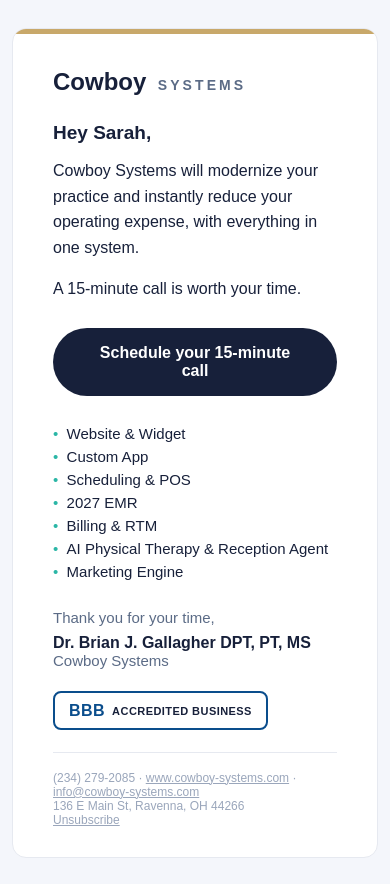
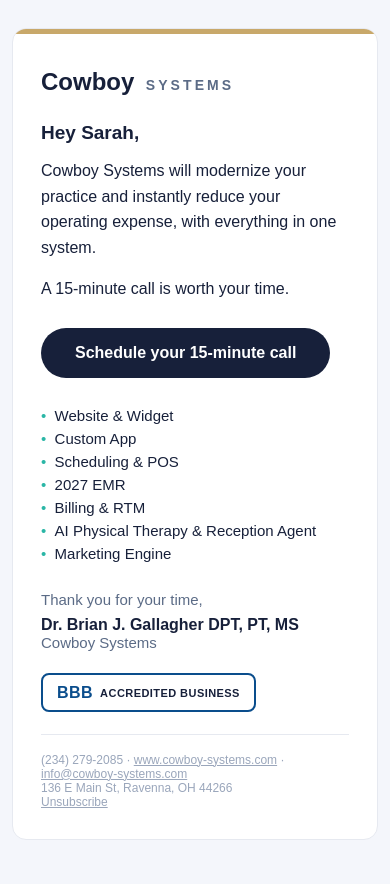
Before and after one commit to Tolliekop911/Outreach-engine-, a website: page public/email-preview.html in a window 390 px wide. Drawn offline with Linux system fonts and the light colour scheme.

Commit message:
Email template: responsive (viewport meta + 28px padding) for mobile

```diff
--- a/public/email-preview.html
+++ b/public/email-preview.html
@@ -1,23 +1,23 @@
-<!doctype html><html><body style="margin:0;padding:0;background:#f4f6fb">
+<!doctype html><html><head><meta charset="utf-8"><meta name="viewport" content="width=device-width,initial-scale=1"></head><body style="margin:0;padding:0;background:#f4f6fb">
 <table role="presentation" width="100%" cellpadding="0" cellspacing="0" style="background:#f4f6fb">
  <tr><td align="center" style="padding:28px 12px">
   <table role="presentation" width="600" cellpadding="0" cellspacing="0" style="max-width:600px;width:100%;background:#ffffff;border-radius:14px;overflow:hidden;border:1px solid #e6e9f0">
    <tr><td style="height:5px;background:#c8a86a;font-size:0;line-height:0">&nbsp;</td></tr>
-   <tr><td style="padding:34px 40px 0">
+   <tr><td style="padding:34px 28px 0">
      <div style="font-family:Arial,Helvetica,sans-serif"><span style="font-size:24px;font-weight:800;color:#17203a">Cowboy</span>
        <span style="font-size:14px;font-weight:700;letter-spacing:.22em;color:#5b6b86">&nbsp;SYSTEMS</span></div>
    </td></tr>
-   <tr><td style="padding:26px 40px 0;font-family:Arial,Helvetica,sans-serif">
+   <tr><td style="padding:26px 28px 0;font-family:Arial,Helvetica,sans-serif">
      <div style="font-size:19px;font-weight:700;color:#17203a;margin-bottom:14px">Hey Sarah,</div>
      <p style="margin:0 0 16px;font-size:16px;line-height:1.6;color:#17203a">Cowboy Systems will modernize your practice and instantly reduce your operating expense, with everything in one system.</p><p style="margin:0 0 16px;font-size:16px;line-height:1.6;color:#17203a">A 15-minute call is worth your time.</p>
    </td></tr>
-   <tr><td style="padding:10px 40px 6px">
+   <tr><td style="padding:10px 28px 6px">
      <table role="presentation" cellpadding="0" cellspacing="0"><tr>
        <td align="center" bgcolor="#17203a" style="border-radius:40px">
          <a href="https://outreach-engine-steel.vercel.app/t/click/eyJrIjoiYyIsIm0iOiIyMjIyMjIyMi0yMjIyLTIyMjItMjIyMi0yMjIyMjIyMjIyMjIiLCJ1IjoiaHR0cHM6Ly93d3cuY293Ym95LXN5c3RlbXMuY29tIn0.Reki63gzdoZlw2ed-Rm7LPF9YU_AzrhIwJVldCm-Ues" style="display:inline-block;padding:16px 34px;font-family:Arial,Helvetica,sans-serif;font-size:16px;font-weight:700;color:#ffffff;text-decoration:none">Schedule your 15-minute call</a>
        </td></tr></table>
    </td></tr>
-   <tr><td style="padding:20px 40px 0">
+   <tr><td style="padding:20px 28px 0">
      <table role="presentation" cellpadding="0" cellspacing="0"><tr><td style="padding:3px 0;font-size:15px;color:#17203a;font-family:Arial,Helvetica,sans-serif">
        <span style="color:#2bb6a6">&#8226;</span>&nbsp;&nbsp;Website &amp; Widget</td></tr><tr><td style="padding:3px 0;font-size:15px;color:#17203a;font-family:Arial,Helvetica,sans-serif">
        <span style="color:#2bb6a6">&#8226;</span>&nbsp;&nbsp;Custom App</td></tr><tr><td style="padding:3px 0;font-size:15px;color:#17203a;font-family:Arial,Helvetica,sans-serif">
@@ -27,13 +27,13 @@
        <span style="color:#2bb6a6">&#8226;</span>&nbsp;&nbsp;AI Physical Therapy &amp; Reception Agent</td></tr><tr><td style="padding:3px 0;font-size:15px;color:#17203a;font-family:Arial,Helvetica,sans-serif">
        <span style="color:#2bb6a6">&#8226;</span>&nbsp;&nbsp;Marketing Engine</td></tr></table>
    </td></tr>
-   <tr><td style="padding:26px 40px 0;font-family:Arial,Helvetica,sans-serif;font-size:15px;color:#5b6b86">Thank you for your time,</td></tr>
-   <tr><td style="padding:8px 40px 0;font-family:Arial,Helvetica,sans-serif">
+   <tr><td style="padding:26px 28px 0;font-family:Arial,Helvetica,sans-serif;font-size:15px;color:#5b6b86">Thank you for your time,</td></tr>
+   <tr><td style="padding:8px 28px 0;font-family:Arial,Helvetica,sans-serif">
      <div style="font-size:16px;font-weight:700;color:#17203a">Dr. Brian J. Gallagher DPT, PT, MS</div>
      <div style="font-size:15px;color:#5b6b86">Cowboy Systems</div>
    </td></tr>
-   <tr><td style="padding:22px 40px 0"><a href="https://outreach-engine-steel.vercel.app/t/click/eyJrIjoiYyIsIm0iOiIyMjIyMjIyMi0yMjIyLTIyMjItMjIyMi0yMjIyMjIyMjIyMjIiLCJ1IjoiaHR0cHM6Ly93d3cuYmJiLm9yZyJ9.W5wFWoI4FKu023WGjQyaUIRNJtzvwGi9I__MMdAdof0" style="text-decoration:none"><span style="display:inline-block;border:2px solid #0a4d8c;border-radius:8px;padding:9px 14px;font-family:Arial,Helvetica,sans-serif;line-height:16px"><span style="color:#0a4d8c;font-weight:800;font-size:16px;letter-spacing:.03em;vertical-align:middle">BBB</span><span style="color:#17203a;font-weight:700;font-size:11px;letter-spacing:.04em;margin-left:7px;vertical-align:middle">ACCREDITED&nbsp;BUSINESS</span></span></a></td></tr>
-   <tr><td style="padding:22px 40px 30px">
+   <tr><td style="padding:22px 28px 0"><a href="https://outreach-engine-steel.vercel.app/t/click/eyJrIjoiYyIsIm0iOiIyMjIyMjIyMi0yMjIyLTIyMjItMjIyMi0yMjIyMjIyMjIyMjIiLCJ1IjoiaHR0cHM6Ly93d3cuYmJiLm9yZyJ9.W5wFWoI4FKu023WGjQyaUIRNJtzvwGi9I__MMdAdof0" style="text-decoration:none"><span style="display:inline-block;border:2px solid #0a4d8c;border-radius:8px;padding:9px 14px;font-family:Arial,Helvetica,sans-serif;line-height:16px"><span style="color:#0a4d8c;font-weight:800;font-size:16px;letter-spacing:.03em;vertical-align:middle">BBB</span><span style="color:#17203a;font-weight:700;font-size:11px;letter-spacing:.04em;margin-left:7px;vertical-align:middle">ACCREDITED&nbsp;BUSINESS</span></span></a></td></tr>
+   <tr><td style="padding:22px 28px 30px">
      <div style="border-top:1px solid #e6e9f0;padding-top:18px;font-family:Arial,Helvetica,sans-serif;font-size:12px;color:#9aa6bb">
        (234) 279-2085 &middot; <a href="https://outreach-engine-steel.vercel.app/t/click/eyJrIjoiYyIsIm0iOiIyMjIyMjIyMi0yMjIyLTIyMjItMjIyMi0yMjIyMjIyMjIyMjIiLCJ1IjoiaHR0cHM6Ly93d3cuY293Ym95LXN5c3RlbXMuY29tIn0.Reki63gzdoZlw2ed-Rm7LPF9YU_AzrhIwJVldCm-Ues" style="color:#9aa6bb;text-decoration:underline">www.cowboy-systems.com</a>
        &middot; <a href="mailto:info@cowboy-systems.com" style="color:#9aa6bb;text-decoration:underline">info@cowboy-systems.com</a><br>
```
Also changed, not shown: src/channels/email/template.js (+9 -9 lines).
